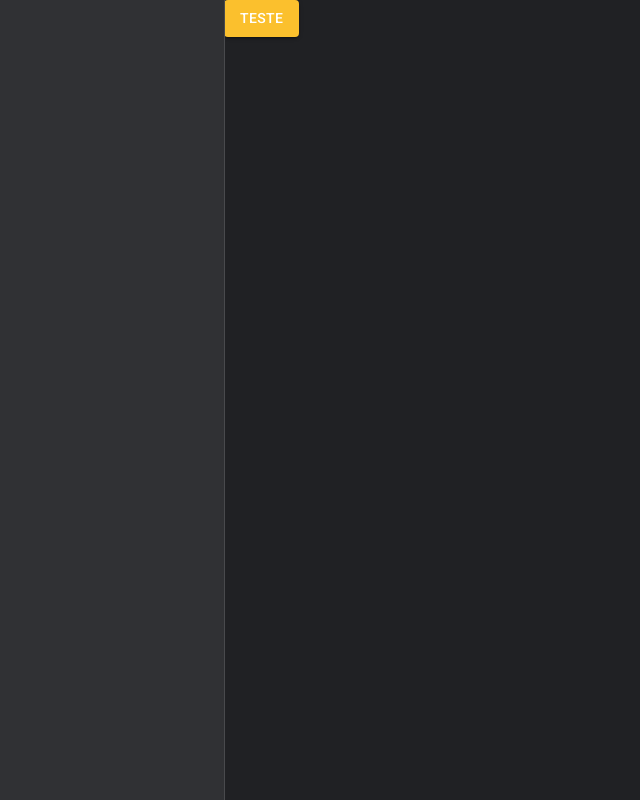
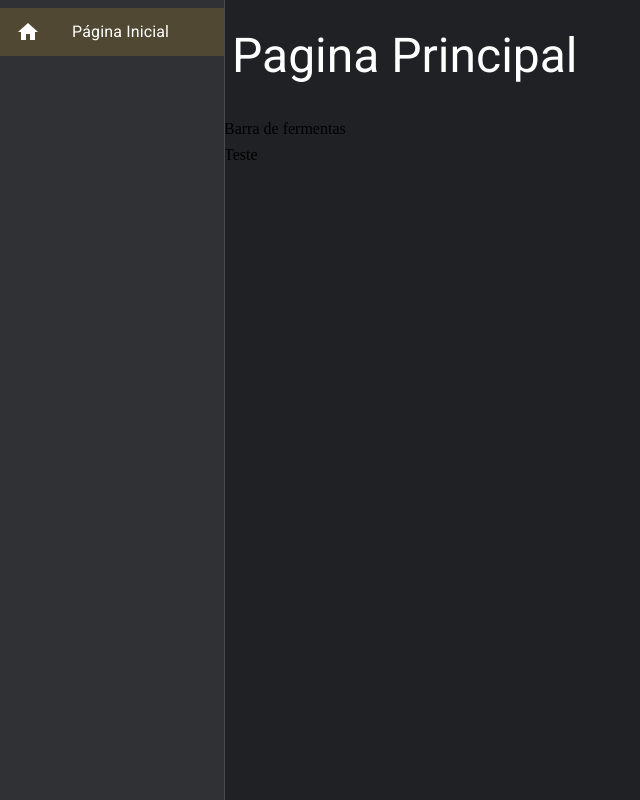
Before and after one commit to leoavfag/crud, a React (Create React App) app: page /home in a window 1280 px wide. Shown: the whole page, without its empty margins (0-640 px from the left). Built offline with nearby package versions, Linux system fonts and the light colour scheme.

Commit message:
feat: add dashboard page

```diff
--- /dev/null
+++ b/src/pages/dashboard/Dashboard.tsx
@@ -0,0 +1,10 @@
+import { BaseLayout } from '../../shared/layouts';
+
+export const Dashboard = () => {
+  return (
+    <BaseLayout title="Pagina Principal" toolbar={<>Barra de fermentas</>}>
+      {' '}
+      Teste
+    </BaseLayout>
+  );
+};
--- a/src/pages/index.ts
+++ b/src/pages/index.ts
@@ -1 +1 @@
-export {};
+export * from './dashboard/Dashboard';
--- a/src/routes/index.tsx
+++ b/src/routes/index.tsx
@@ -1,17 +1,24 @@
-import { Button } from '@mui/material';
+import { useEffect } from 'react';
 import { Routes, Route, Navigate } from 'react-router-dom';
+import { Dashboard } from '../pages';
+import { useDrawerContext } from '../shared/contexts';
 
 export const AppRoutes = () => {
+  const { setDrawerOptions } = useDrawerContext();
+
+  useEffect(() => {
+    setDrawerOptions([
+      {
+        icon: 'home',
+        path: '/home',
+        label: 'Página Inicial',
+      },
+    ]);
+  }, []);
+
   return (
     <Routes>
-      <Route
-        path="/home"
-        element={
-          <Button variant="contained" color="primary">
-            Teste
-          </Button>
-        }
-      />
+      <Route path="/home" element={<Dashboard />} />
       <Route path="*" element={<Navigate to="/home" />} />
     </Routes>
   );
```
